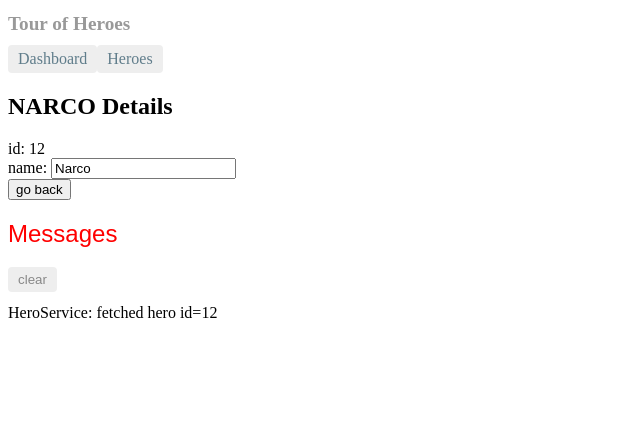
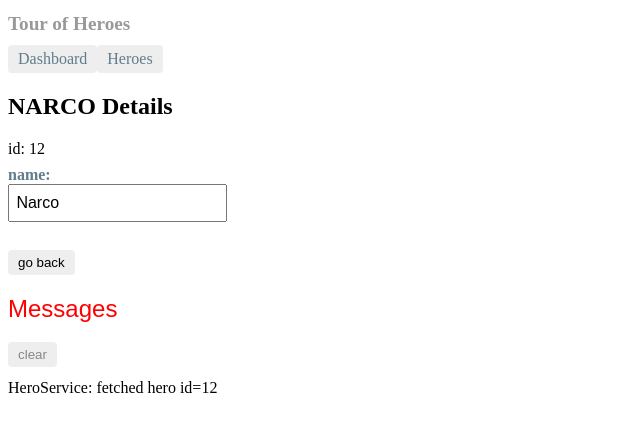
Before and after one commit to ravindra-gaikawad/AngularTourOfHeroes, an Angular app: page /detail/12 in a window 1280 px wide. Shown: the top 432 px of the page, without its empty margins (0-640 px from the left). Built offline with nearby package versions, Linux system fonts and the light colour scheme.

Commit message:
Final code review - After Routing

```diff
--- a/src/app/hero-detail/hero-detail.component.css
+++ b/src/app/hero-detail/hero-detail.component.css
@@ -0,0 +1,35 @@
+/* HeroDetailComponent's private CSS styles */
+label {
+  display: inline-block;
+  width: 3em;
+  margin: .5em 0;
+  color: #607D8B;
+  font-weight: bold;
+}
+
+input {
+  height: 2em;
+  font-size: 1em;
+  padding-left: .4em;
+}
+
+button {
+  margin-top: 20px;
+  font-family: Arial;
+  background-color: #eee;
+  border: none;
+  padding: 5px 10px;
+  border-radius: 4px;
+  cursor: pointer;
+  cursor: hand;
+}
+
+  button:hover {
+    background-color: #cfd8dc;
+  }
+
+  button:disabled {
+    background-color: #eee;
+    color: #ccc;
+    cursor: auto;
+  }
--- a/src/app/hero-detail/hero-detail.component.html
+++ b/src/app/hero-detail/hero-detail.component.html
@@ -1,5 +1,4 @@
 <div *ngIf="hero">
-
   <h2>{{hero.name | uppercase}} Details</h2>
   <div><span>id: </span>{{hero.id}}</div>
   <div>
@@ -8,6 +7,5 @@
       <input [(ngModel)]="hero.name" placeholder="name" />
     </label>
   </div>
-
+  <button (click)="goBack()">go back</button>
 </div>
-<button (click)="goBack()">go back</button>
--- a/src/app/heroes/heroes.component.css
+++ b/src/app/heroes/heroes.component.css
@@ -1,9 +1,4 @@
 /* HeroesComponent's private CSS styles */
-.selected {
-  background-color: #CFD8DC !important;
-  color: white;
-}
-
 .heroes {
   margin: 0 0 2em 0;
   list-style-type: none;
@@ -12,9 +7,8 @@
 }
 
   .heroes li {
+    position: relative;
     cursor: pointer;
-    position: relative;
-    left: 0;
     background-color: #EEE;
     margin: .5em;
     padding: .3em 0;
@@ -22,21 +16,23 @@
     border-radius: 4px;
   }
 
-    .heroes li.selected:hover {
-      background-color: #BBD8DC !important;
-      color: white;
-    }
-
     .heroes li:hover {
       color: #607D8B;
       background-color: #DDD;
       left: .1em;
     }
 
-  .heroes .text {
+  .heroes a {
+    color: #888;
+    text-decoration: none;
     position: relative;
-    top: -3px;
+    display: block;
+    width: 250px;
   }
+
+    .heroes a:hover {
+      color: #607D8B;
+    }
 
   .heroes .badge {
     display: inline-block;
@@ -49,6 +45,8 @@
     left: -1px;
     top: -4px;
     height: 1.8em;
+    min-width: 16px;
+    text-align: right;
     margin-right: .8em;
     border-radius: 4px 0 0 4px;
   }
--- a/src/app/heroes/heroes.component.ts
+++ b/src/app/heroes/heroes.component.ts
@@ -1,4 +1,5 @@
 import { Component, OnInit } from '@angular/core';
+
 import { Hero } from '../hero';
 import { HeroService } from '../hero.service';
 
```
Also changed, not shown: src/app/app-routing.module.ts (+4 -4 lines), src/app/app.module.ts (+12 -12 lines), src/app/hero-detail/hero-detail.component.ts (+4 -4 lines), src/app/hero.service.ts (+6 -6 lines).
